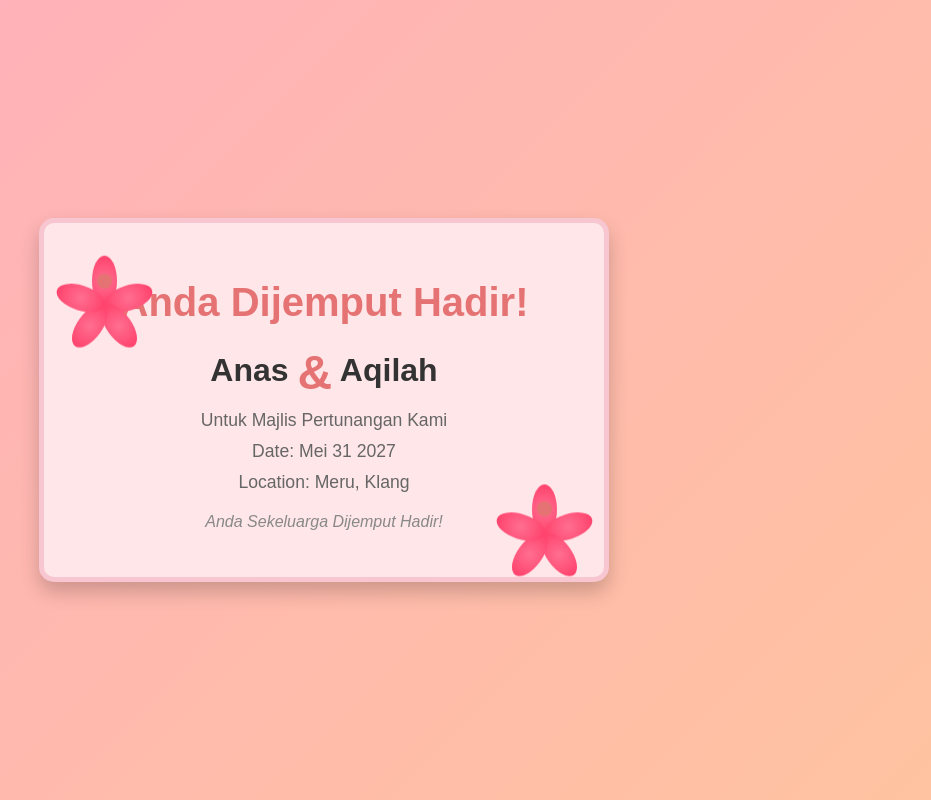
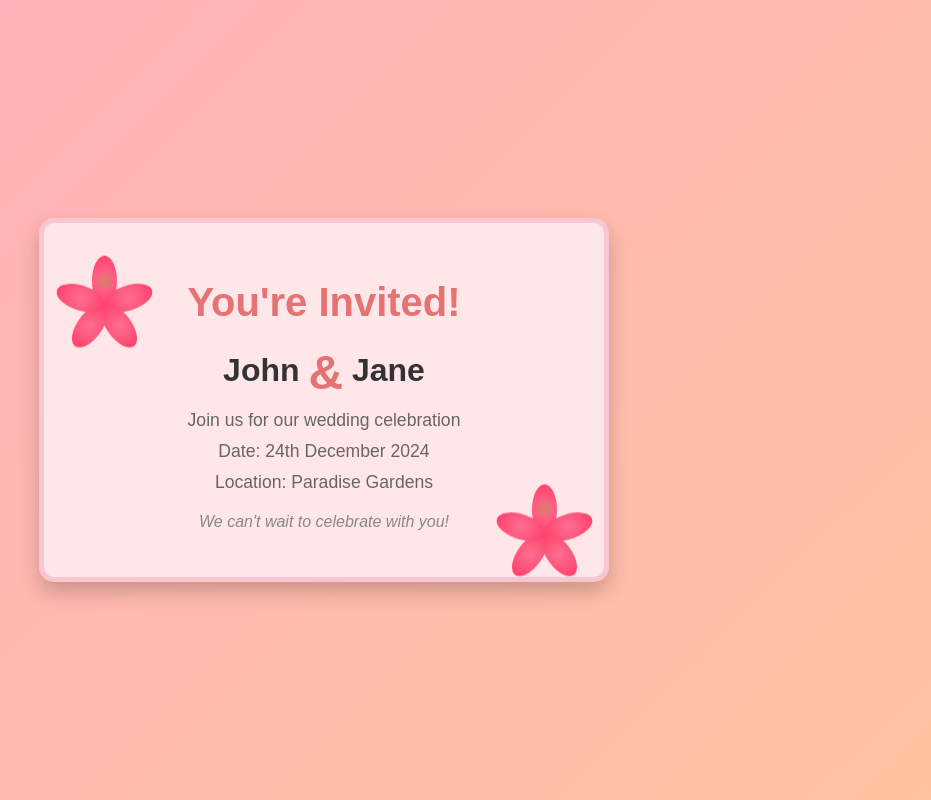
Before and after one commit to Anas-0110/mine, a plain HTML site: page index.html in a window 1280 px wide. Shown: the whole page, without its empty margins (316-1247 px from the left). Drawn offline with Linux system fonts and the light colour scheme.

Commit message:
Update index.html

```diff
--- a/index.html
+++ b/index.html
@@ -9,16 +9,16 @@
 <body>
     <div class="card">
         <div class="header">
-            <h1>Anda Dijemput Hadir!</h1>
+            <h1>You're Invited!</h1>
         </div>
         <div class="details">
-            <h2>Anas <span class="ampersand">&</span> Aqilah</h2>
-            <p>Untuk Majlis Pertunangan Kami</p>
-            <p>Date: Mei 31 2027</p>
-            <p>Location: Meru, Klang</p>
+            <h2>John <span class="ampersand">&</span> Jane</h2>
+            <p>Join us for our wedding celebration</p>
+            <p>Date: 24th December 2024</p>
+            <p>Location: Paradise Gardens</p>
         </div>
         <div class="footer">
-            <p class="note">Anda Sekeluarga Dijemput Hadir!</p>
+            <p class="note">We can't wait to celebrate with you!</p>
         </div>
         <div class="decorations">
             <div class="flower flower-1">
```
